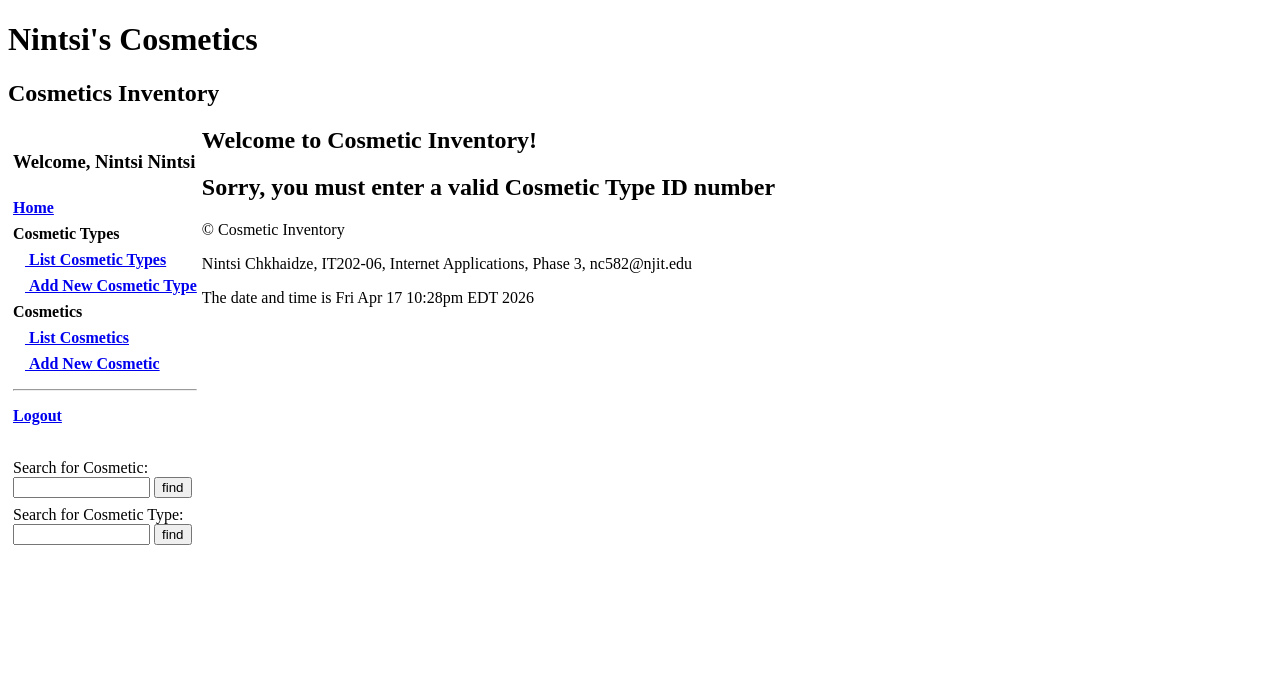
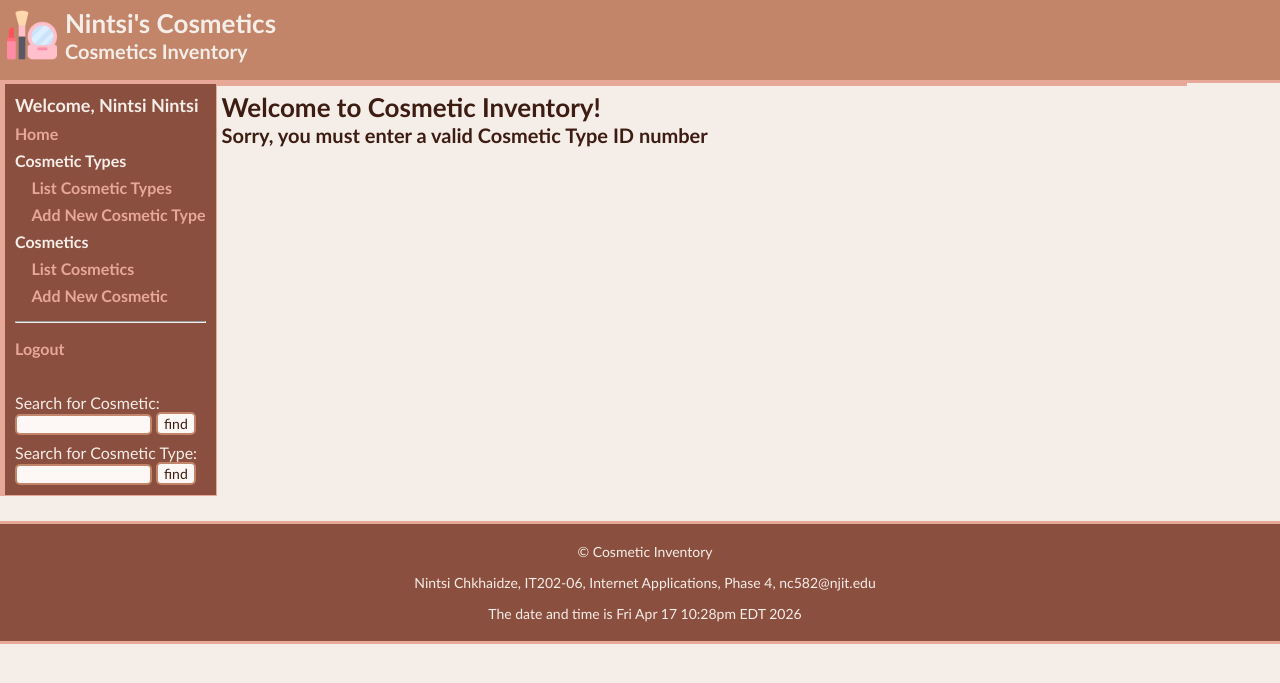
Before and after one commit to NinoChkhaidze/nc582-IT202-Project, a PHP site: page /index.php?content=addcosmetictype in a window 1280 px wide. Shown: the top 683 px of the page. Run offline with PHP 8.4, Linux system fonts and the light colour scheme; a user stored in the database is signed in; data that the repository does not hold is empty.

Commit message:
Phase 4: Input Security and CSS Styling

```diff
--- a/website/addcosmetictype.inc.php
+++ b/website/addcosmetictype.inc.php
@@ -8,19 +8,18 @@ require_once("cosmetictype.php");
 // Assignment: Phase 3, HTML Website Layout
 // Email: nc582@njit.edu
 
-$cosmetic_type_id = $_POST['cosmetic_type_id'];
-$cosmetic_type_code = $_POST['cosmetic_type_code'];
-$cosmetic_type_name = $_POST['cosmetic_type_name'];
-$cosmetic_shelf_number = $_POST['cosmetic_shelf_number'];
+$cosmetic_type_id = filter_input(INPUT_POST, 'cosmetic_type_id', FILTER_VALIDATE_INT);
 
-if (!isset($_SESSION['login'])) {
+if ((trim($cosmetic_type_id) == '') or (!is_int($cosmetic_type_id))) {
+  echo "<h2>Sorry, you must enter a valid Cosmetic Type ID number</h2>\n";
+} else if (!isset($_SESSION['login'])) {
   echo "<h2>Sorry, you must be logged in to add a Cosmetic Type</h2>\n";
-}
-else if ((trim($cosmetic_type_id) == '') or (!is_numeric($cosmetic_type_id))) {
-  echo "<h2>Sorry, you must enter a valid Cosmetic Type ID number</h2>\n";
 } else if (CosmeticType::findType($cosmetic_type_id)) {
   echo "<h2>Sorry, A Cosmetic Type with the ID #$cosmetic_type_id already exists</h2>\n";
 } else {
+    $cosmetic_type_code   = htmlspecialchars($_POST['cosmetic_type_code']);
+    $cosmetic_type_name   = htmlspecialchars($_POST['cosmetic_type_name']);
+    $cosmetic_shelf_number = htmlspecialchars($_POST['cosmetic_shelf_number']);
     $cosmeticType = new CosmeticType(
         $cosmetic_type_id,
         $cosmetic_type_code,
--- /dev/null
+++ b/website/cosmetic_styles.css
@@ -0,0 +1,172 @@
+/*
+Name: Nintsi Chkhaidze
+Date: April 3, 2026
+Course: IT202
+Section: 006
+Assignment: Phase 4 - Input Security and CSS Styling
+Email: nc582@njit.edu
+*/
+
+body {
+   font-family: 'Trebuchet MS', Arial, sans-serif;
+   font-size: 16px;
+   background-color: #F5EDE8;
+   color: #3D1C12;
+   margin: 0px;
+   padding: 0px;
+   overflow-x: hidden;
+}
+
+h1, h2, h3, h4 {
+   margin: 0px;
+   padding: 0px;
+}
+
+h1 {
+   font-family: 'Trebuchet MS', Arial, sans-serif;
+   font-size: 26px;
+   color: #3D1C12;
+}
+
+h2 {
+   font-family: 'Trebuchet MS', Arial, sans-serif;
+   font-size: 20px;
+   color: #3D1C12;
+}
+
+h3 {
+   font-family: 'Trebuchet MS', Arial, sans-serif;
+   font-size: 18px;
+   color: #F5EDE8;
+}
+
+h4 {
+   font-family: 'Trebuchet MS', Arial, sans-serif;
+   font-size: 16px;
+   color: #3D1C12;
+}
+
+footer {
+   font-family: 'Trebuchet MS', Arial, sans-serif;
+   font-size: 14px;
+   background-color: #8B4F3F;
+   color: #F5EDE8;
+   padding: 5px;
+   border-top: 3px solid #E8A898;
+   border-bottom: 3px solid #E8A898;
+}
+
+main {
+   padding: 5px;
+   border-top: 3px solid #E8A898;
+   float: left;
+   width: 75%;
+   height: 100%;
+}
+
+main table {
+   padding: 2px;
+}
+
+main td {
+   padding: 2px;
+}
+
+header {
+   background-color: #C2856A;
+   color: #F5EDE8;
+   padding: 5px;
+   border-bottom: 3px solid #E8A898;
+   height: 70px;
+   width: 100%;
+}
+
+.header-div {
+   background-color: #C2856A;
+   padding: 2px;
+   display: flex;
+   align-items: center;
+}
+
+.header-div img {
+   width: 50px;
+   height: 50px;
+   margin-right: 8px;
+}
+
+.header-div h1,
+.header-div h2 {
+   color: #F5EDE8;
+   margin: 0;
+}
+
+.navigation {
+   padding: 5px;
+   border-bottom: 1px solid #E8A898;
+   border-right: 1px solid #E8A898;
+   border-top: 1px solid #E8A898;
+   border-left: 5px solid #E8A898;
+   color: #F5EDE8;
+   background-color: #8B4F3F;
+   width: 20%;
+}
+
+footer {
+   clear: both;
+   text-align: center;
+   width: 100%;
+}
+
+a, a:link {
+   color: #8B4F3F;
+}
+
+a:active {
+   color: #F5EDE8;
+}
+
+nav a, nav a:link {
+   color: #E8A898;
+   text-decoration: none;
+}
+
+nav a:visited {
+   color: #F5C4B0;
+}
+
+nav a:hover {
+   color: #F5EDE8;
+}
+
+nav a:active {
+   color: #F5EDE8;
+}
+
+input {
+   border: 2px solid #C2856A;
+   background-color: #FDF8F5;
+   color: #3D1C12;
+   border-radius: 5px;
+}
+
+input[type=submit] {
+   font-family: 'Trebuchet MS', Arial, sans-serif;
+   font-size: 14px;
+}
+
+input:required:invalid {
+   border-color: #8B4F3F;
+   background-color: #FDE8E0;
+}
+
+input:required:valid {
+   border-color: #E8A898;
+   background-color: #F5EDE8;
+}
+
+input:focus {
+   outline: none;
+   border-color: #C2856A;
+   background-color: #FDE8E0;
+   box-shadow: 0 0 5px #C2856A;
+}
--- a/website/footer.inc.php
+++ b/website/footer.inc.php
@@ -8,7 +8,7 @@
 ?>
 
 <p>&copy; Cosmetic Inventory </p>
-<p>Nintsi Chkhaidze, IT202-06, Internet Applications, Phase 3, nc582@njit.edu</p>
+<p>Nintsi Chkhaidze, IT202-06, Internet Applications, Phase 4, nc582@njit.edu</p>
 <p>
 
     <?php
--- a/website/header.inc.php
+++ b/website/header.inc.php
@@ -1,10 +1,15 @@
-<h1>Nintsi's Cosmetics</h1>
-<h2>Cosmetics Inventory</h2>
 <?php
 // Name: Nintsi Chkhaidze
-// Date: March 13, 2026
+// Date: April 3, 2026
 // Course: IT202
 // Section: 006
-// Assignment: Phase 3, HTML Website Layout
+// Assignment: Phase 4 - Input Security and CSS Styling
 // Email: nc582@njit.edu
 ?>
+<div class="header-div">
+  <img src="images/logo.png" alt="Cosmetics Logo">
+  <div>
+      <h1>Nintsi's Cosmetics</h1>
+      <h2>Cosmetics Inventory</h2>
+  </div>
+</div>
--- a/website/index.php
+++ b/website/index.php
@@ -5,7 +5,7 @@ session_start();
 // Date: March 13, 2026
 // Course: IT202
 // Section: 006
-// Assignment: Phase 3, HTML Website Layout
+// Assignment: Phase 4 - Input Security and CSS Styling
 // Email: nc582@njit.edu
 */
 require_once("cosmetictype.php");
@@ -14,12 +14,16 @@ require_once("cosmetic.php");
 
 <!DOCTYPE html>
 <html>
-<head><title>Cosmetic Inventory Helper</title></head>
+<head>
+   <title>Nintsi's Cosmetic Inventory</title>
+   <link rel="icon" type="image/png" href="images/logo.png">
+   <link rel="stylesheet" type="text/css" href="cosmetic_styles.css">
+</head>
 <body>
    <header>
        <?php include("header.inc.php"); ?>
    </header>
-   <section>
+   <section style="height: 425px;">
        <nav>
            <?php include("nav.inc.php"); ?>
        </nav>
--- a/website/newcosmetictype.inc.php
+++ b/website/newcosmetictype.inc.php
@@ -15,15 +15,15 @@
        </tr>
        <tr>
            <td>Cosmetic Type Code:</td>
-           <td><input type="text" name="cosmetic_type_code" size="20" placeholder="XXX" minlength="3" required></td>
+           <td><input type="text" name="cosmetic_type_code" size="20" placeholder="XXX" minlength="2" maxlength="10" required></td>
        </tr>
        <tr>
            <td>Cosmetic Type Name:</td>
-           <td><input type="text" name="cosmetic_type_name" size="20" required></td>
+           <td><input type="text" name="cosmetic_type_name" size="40" minlength="10" maxlength="100" required></td>
        </tr>
        <tr>
            <td>Cosmetic Type shelf number:</td>
-           <td><input type="text" name="cosmetic_shelf_number" size="20" required></td>
+           <td><input type="text" name="cosmetic_shelf_number" size="20" minlength="2" maxlength="50" required></td>
        </tr>
    </table><br>
    <input type="submit" value="Submit New Cosmetic Type">
```
Also changed, not shown: scripts/cosmetic_phase4_backup.sql (added, +124 -0 lines), website/addcosmetic.inc.php (+16 -12 lines), website/changecosmetic.inc.php (+5 -5 lines), website/newcosmetic.inc.php (+10 -10 lines), website/updatecosmetic.inc.php (+7 -7 lines), website/validate.inc.php (+7 -1 lines), website/images/logo.png (added).
